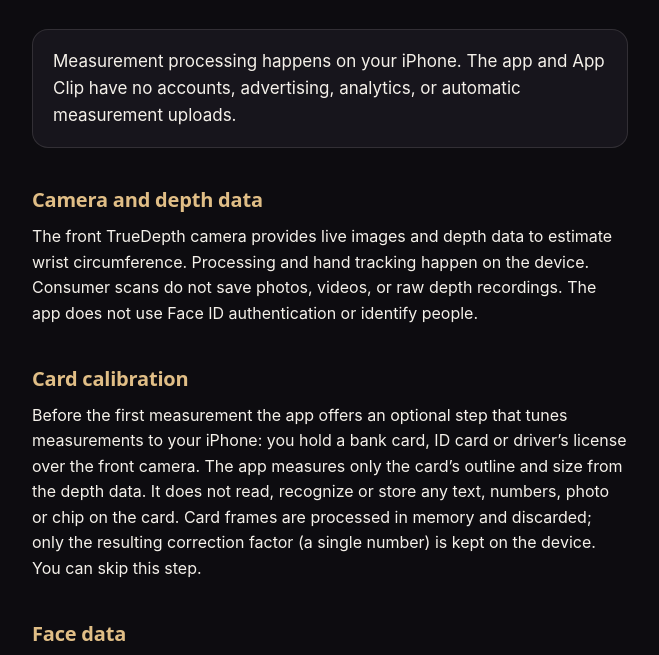
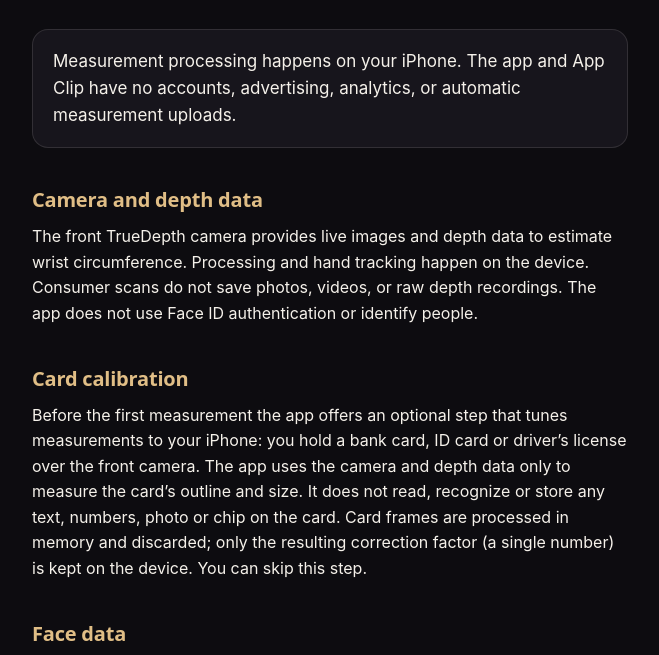
Before and after one commit to aoem22/wrist-size, a plain HTML site: page privacy.html in a window 1280 px wide. Shown: the part 129-784 px from the top of the page, without its empty margins (310-969 px from the left). Drawn offline with Linux system fonts and the light colour scheme.

Commit message:
Privacy: card step wording
Co-Authored-By: Claude Opus 5.5 <noreply@anthropic.com>

```diff
--- a/privacy.html
+++ b/privacy.html
@@ -67,7 +67,7 @@
   <h2>Camera and depth data</h2>
   <p>The front TrueDepth camera provides live images and depth data to estimate wrist circumference. Processing and hand tracking happen on the device. Consumer scans do not save photos, videos, or raw depth recordings. The app does not use Face ID authentication or identify people.</p>
   <h2>Card calibration</h2>
-  <p>Before the first measurement the app offers an optional step that tunes measurements to your iPhone: you hold a bank card, ID card or driver’s license over the front camera. The app measures only the card’s outline and size from the depth data. It does not read, recognize or store any text, numbers, photo or chip on the card. Card frames are processed in memory and discarded; only the resulting correction factor (a single number) is kept on the device. You can skip this step.</p>
+  <p>Before the first measurement the app offers an optional step that tunes measurements to your iPhone: you hold a bank card, ID card or driver’s license over the front camera. The app uses the camera and depth data only to measure the card’s outline and size. It does not read, recognize or store any text, numbers, photo or chip on the card. Card frames are processed in memory and discarded; only the resulting correction factor (a single number) is kept on the device. You can skip this step.</p>
   <h2>Face data</h2>
   <p>The app does not collect face data. It does not detect, analyze, identify, or map faces, does not create facial geometry, and does not use Face ID, face tracking, or facial recognition. The camera is aimed at your hand and wrist, and the app looks only for a hand. Camera frames and depth maps are processed in memory during a scan and then discarded. They are not saved, uploaded, or shared with anyone, including third parties.</p>
   <h2>Local storage</h2>
```
